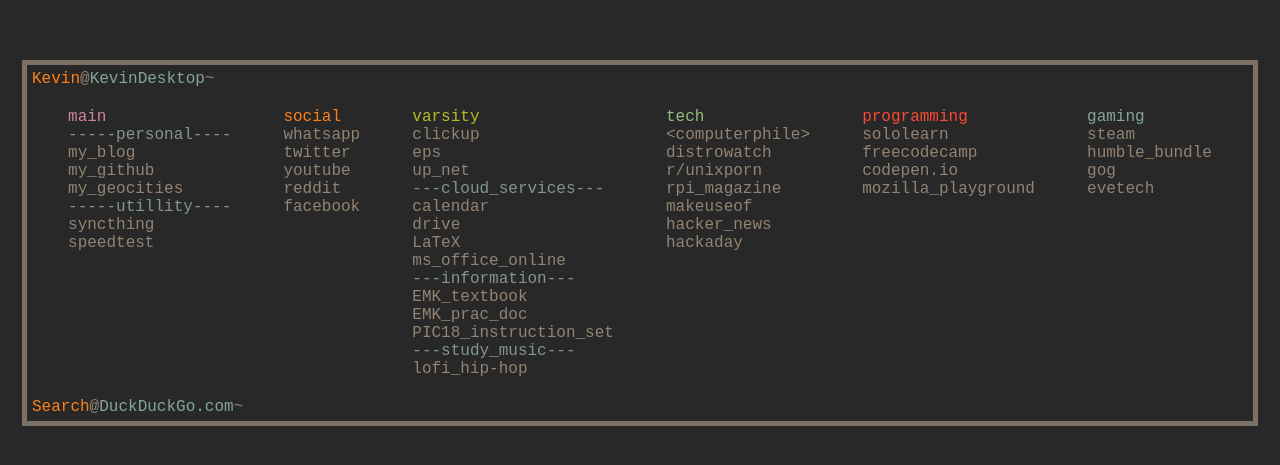
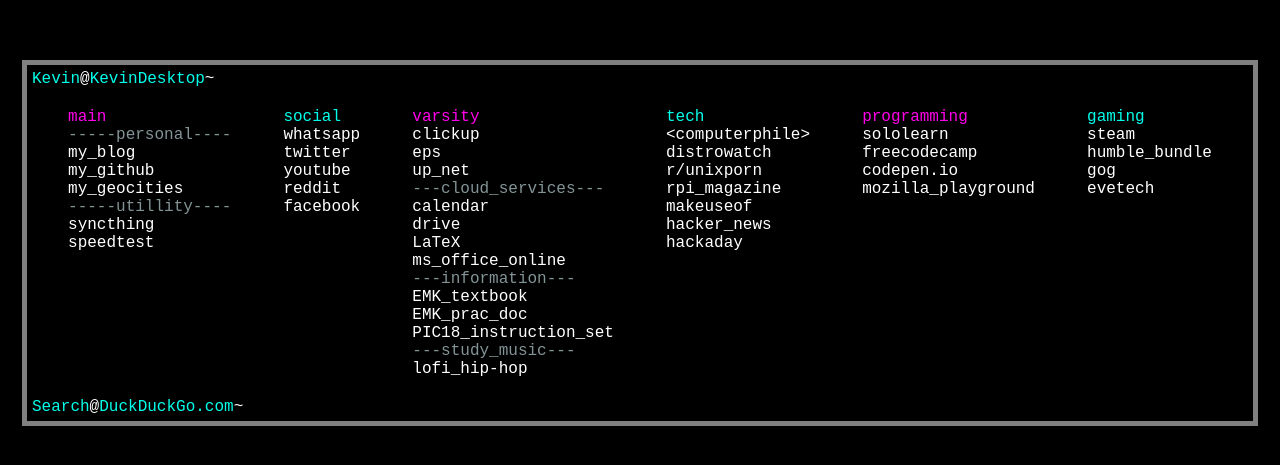
Before and after one commit to nxthan/Terminal-Basic, a plain HTML site: page index.html in a window 1280 px wide. Shown: the part 157-622 px from the top of the page. Drawn offline with Linux system fonts and the light colour scheme.

Commit message:
add cyberpunk colorscheme

```diff
--- a/main.css
+++ b/main.css
@@ -77,6 +77,24 @@
     --faded_aqua: #427b58;
     --faded_orange: #af3a03;
     */
+    /* cyberpunk */
+    --base04: black;
+    --base03: black;
+    --base02: black;
+    --base01: grey;
+    --base00: grey;
+    --base0: white;
+    --base1: #928374;
+    --base2: #f9f5d7;
+    --base3: #f2e5bc;
+    --red: #ff00ea;
+    --green: #ff00ea;
+    --yellow: #fabd2f;
+    --blue: #00ffea;
+    --magenta: #ff00ea;
+    --cyan: #00ffea;
+    --orange: #00ffea;
+
 }
 
 
```
